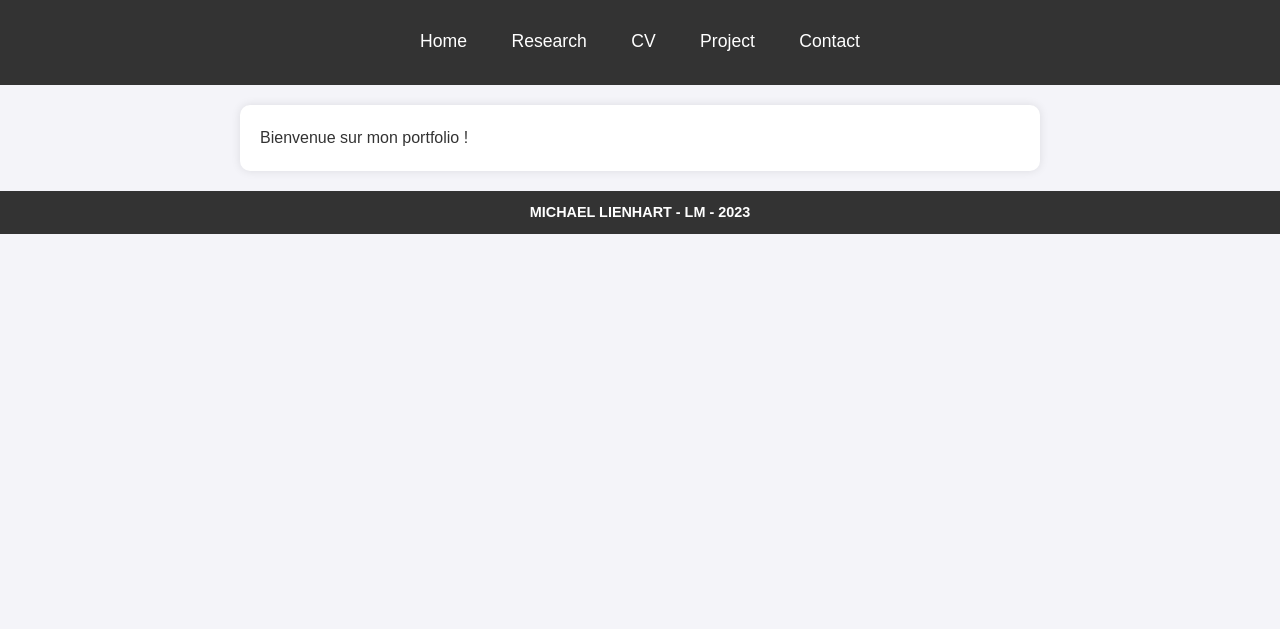
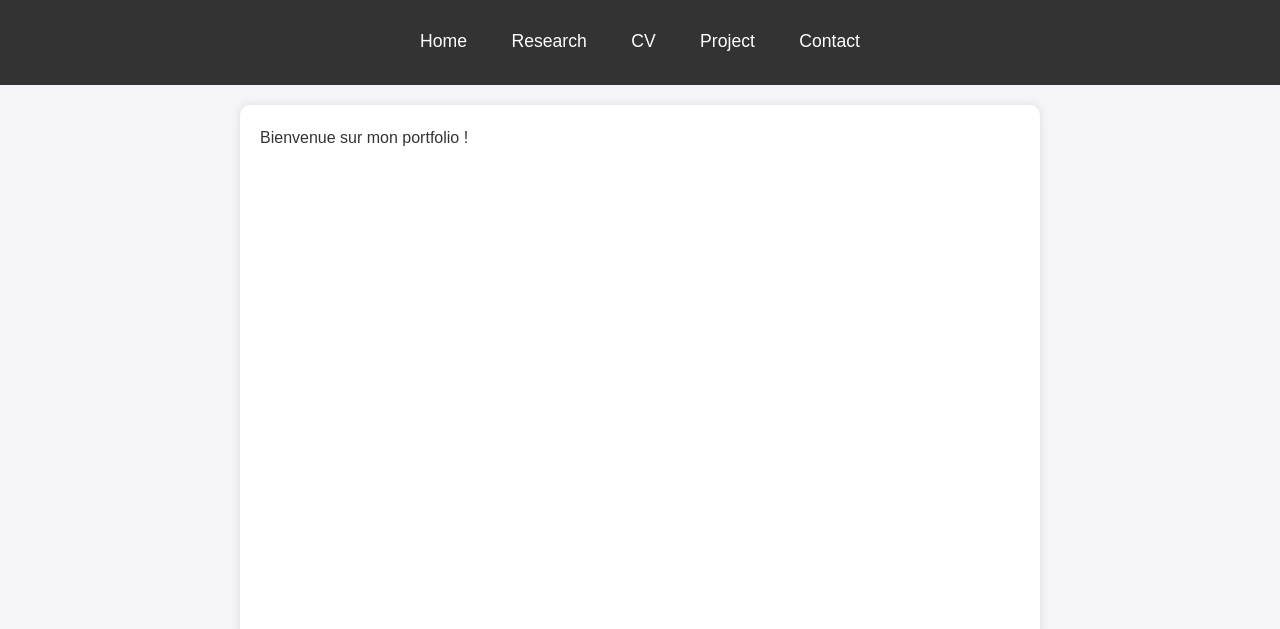
Before and after one commit to lienhartm/CurriculumVitae, a plain HTML site: page index.html in a window 1280 px wide. Shown: the part 171-800 px from the top of the page. Drawn offline with nearby package versions, Linux system fonts and the light colour scheme.

Commit message:
Update style.css

```diff
--- a/style.css
+++ b/style.css
@@ -65,6 +65,7 @@ main {
     margin: 20px auto;
     padding: 20px;
     max-width: 800px;
+    min-height: 650px;
     background-color: white;
     border-radius: 10px;
     box-shadow: 0 0 10px rgba(0, 0, 0, 0.1);
```
